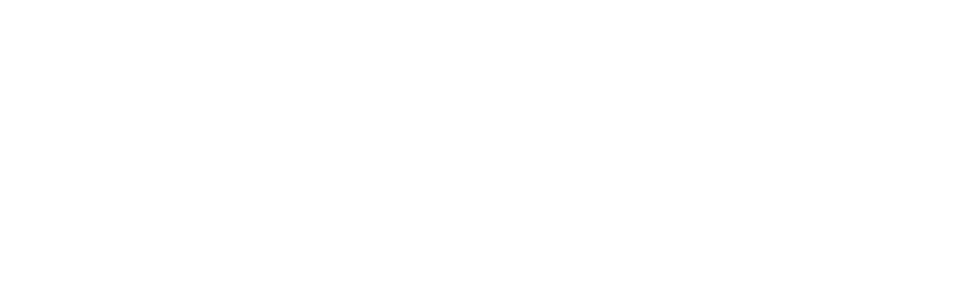
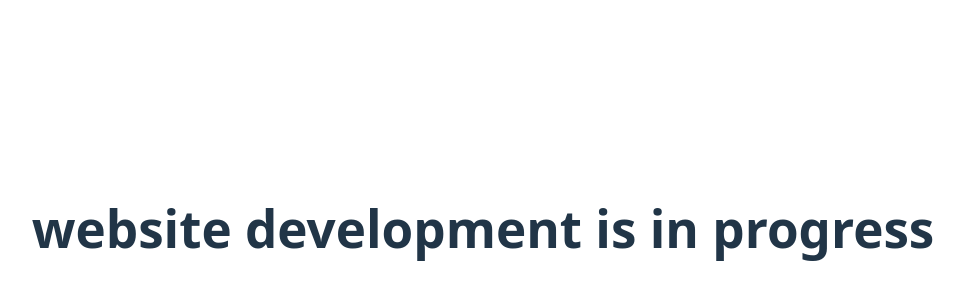
Before and after one commit to matthew-b-software/matthew-b-software.github.io, a React (Vite) app: page / in a window 1280 px wide. Shown: the part 172-472 px from the top of the page, without its empty margins (157-1121 px from the left). Built offline with nearby package versions, Linux system fonts and the light colour scheme.

Commit message:
Made temp WIP page

```diff
--- a/src/App.tsx
+++ b/src/App.tsx
@@ -5,7 +5,7 @@
 
   return (
     <>
-
+      <h1> website development is in progress </h1>
     </>
   )
 }
```
